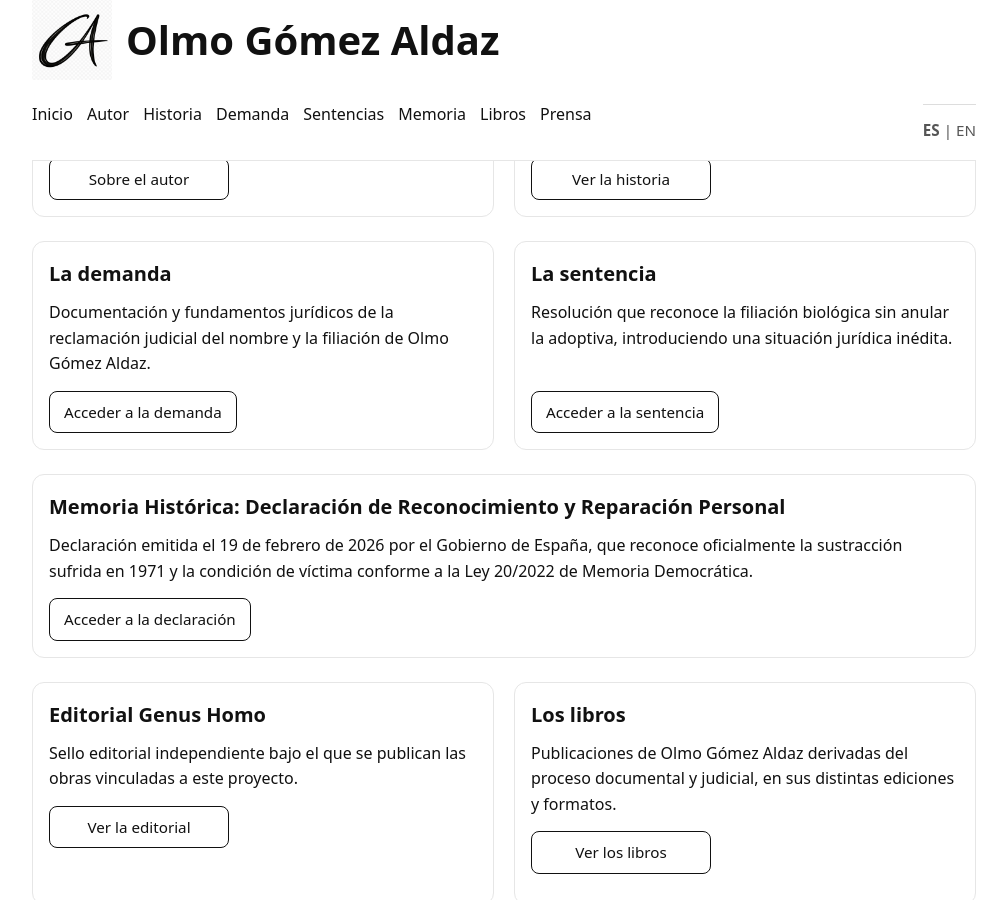
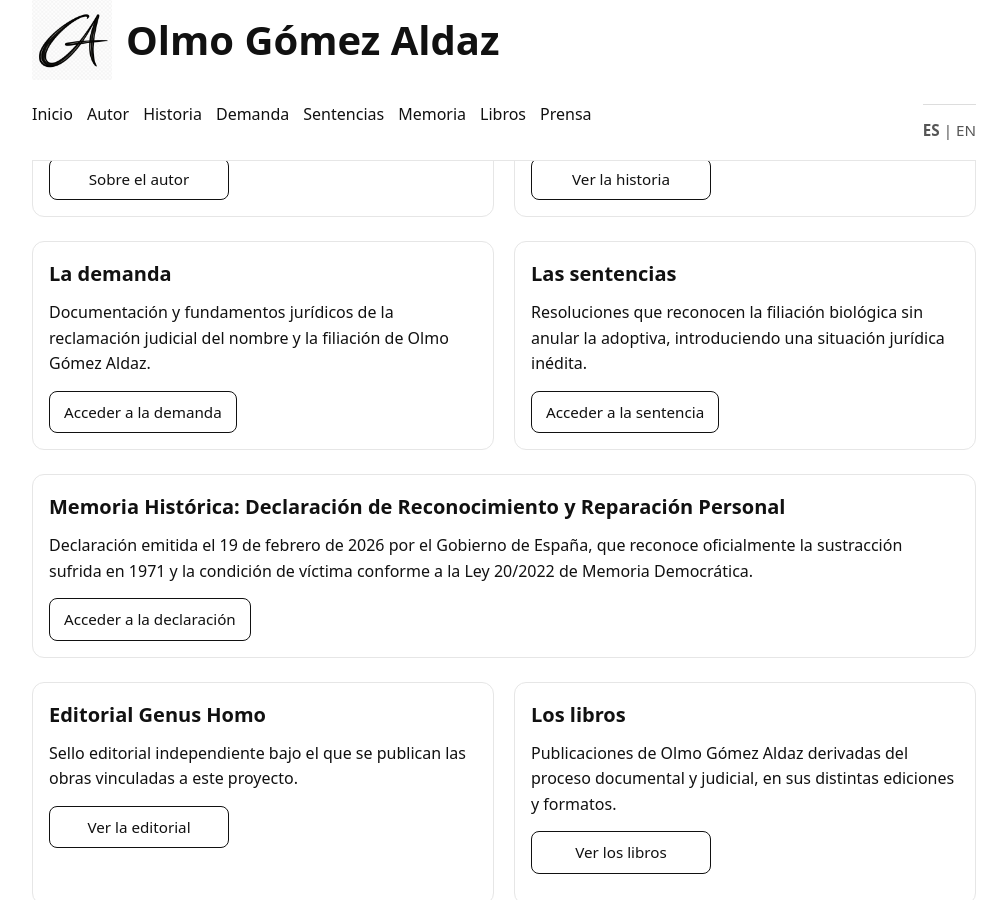
Before and after one commit to olmogaldaz/olmogaldaz.github.io, a Jekyll site: the page built from index.html, in a window 1280 px wide and 900 px high, scrolled down 334 px. Shown: the whole window, without its empty margins (136-1143 px from the left). Built offline with Jekyll 4.4.1, drawn with Linux system fonts in a browser that asks for light colours.

Commit message:
Update index.html

```diff
--- a/index.html
+++ b/index.html
@@ -60,9 +60,9 @@ description: Proyecto personal y documental sobre la restitución judicial de la
     </div>
 
     <div class="card">
-      <h2>La sentencia</h2>
+      <h2>Las sentencias</h2>
       <p>
-        Resolución que reconoce la filiación biológica sin anular la adoptiva, introduciendo una situación jurídica inédita.
+        Resoluciones que reconocen la filiación biológica sin anular la adoptiva, introduciendo una situación jurídica inédita.
       </p>
       <p class="card-cta">
         <a class="cta" href="/es/sentencia/">Acceder a la sentencia</a>
```
